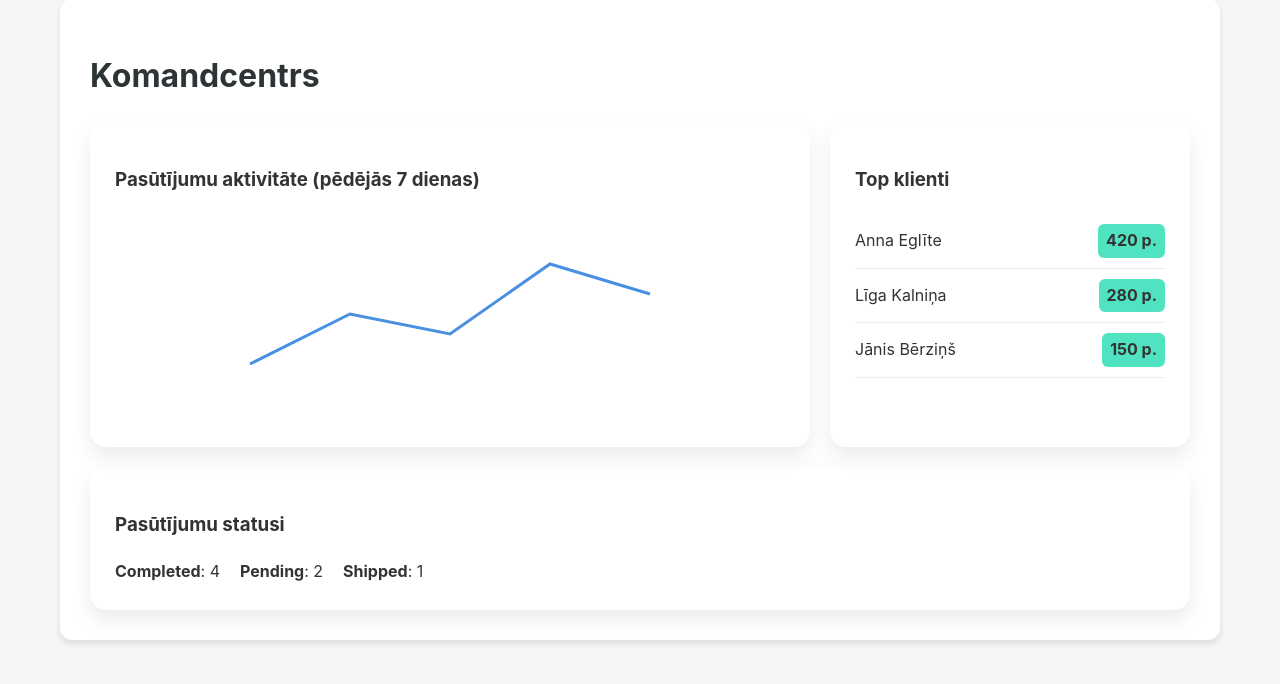
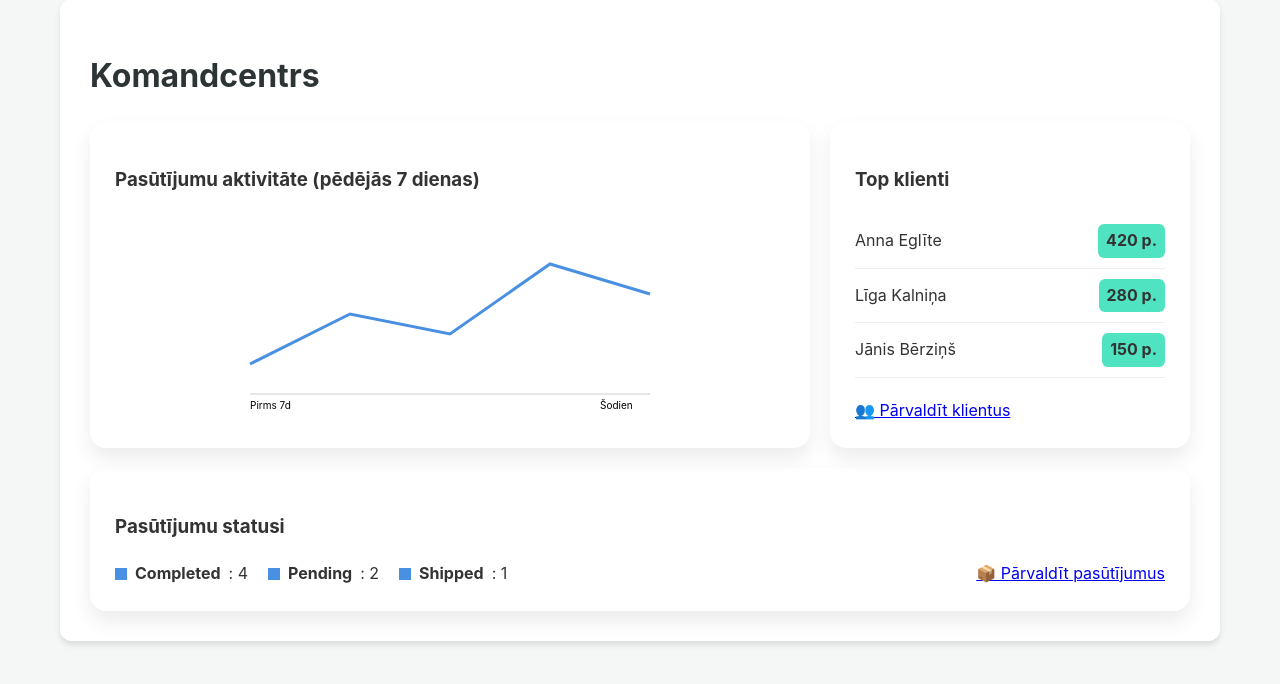
Before and after one commit to Markusscom/veikals, a PHP site: page / in a window 1280 px wide. Shown: the part 61-745 px from the top of the page. Run offline with PHP 8.4, Linux system fonts and the light colour scheme; data comes from the database, SQL or seed files in the repository; data that the repository does not hold is empty.

Commit message:
feat: papildināts komandcentrs ar navigācijas pogām un grafiku leģendām

```diff
--- a/public/index.php
+++ b/public/index.php
@@ -52,7 +52,10 @@ $stats = $statsModel->getDashboardStats();
         <div class="card">
             <h3>Pasūtījumu aktivitāte (pēdējās 7 dienas)</h3>
             <svg class="chart-svg" viewBox="0 0 400 200">
+                <line x1="0" y1="180" x2="400" y2="180" stroke="#ccc" />
                 <path class="line-path" d="M0 150 L100 100 L200 120 L300 50 L400 80" />
+                <text x="0" y="195" font-size="10">Pirms 7d</text>
+                <text x="350" y="195" font-size="10">Šodien</text>
             </svg>
         </div>
         <div class="card">
@@ -63,15 +66,24 @@ $stats = $statsModel->getDashboardStats();
                     <span class="badge"><?= $c['points'] ?> p.</span>
                 </div>
             <?php endforeach; ?>
+            <div style="margin-top: 20px;">
+                <a href="/customers" class="btn-action" style="width: 100%; justify-content: center;">👥 Pārvaldīt klientus</a>
+            </div>
         </div>
     </div>
 
     <div class="card" style="margin-top: 20px;">
         <h3>Pasūtījumu statusi</h3>
-        <div style="display:flex; gap: 20px;">
+        <div style="display:flex; gap: 20px; align-items: center;">
             <?php foreach ($stats['status_dist'] as $status => $count): ?>
-                <div><strong><?= ucfirst($status) ?></strong>: <?= $count ?></div>
+                <div style="display:flex; align-items:center; gap: 8px;">
+                    <div style="width: 12px; height: 12px; background: var(--primary-color);"></div>
+                    <strong><?= ucfirst($status) ?></strong>: <?= $count ?>
+                </div>
             <?php endforeach; ?>
+            <div style="margin-left: auto;">
+                <a href="/orders" class="btn-action">📦 Pārvaldīt pasūtījumus</a>
+            </div>
         </div>
     </div>
 </div>
```
